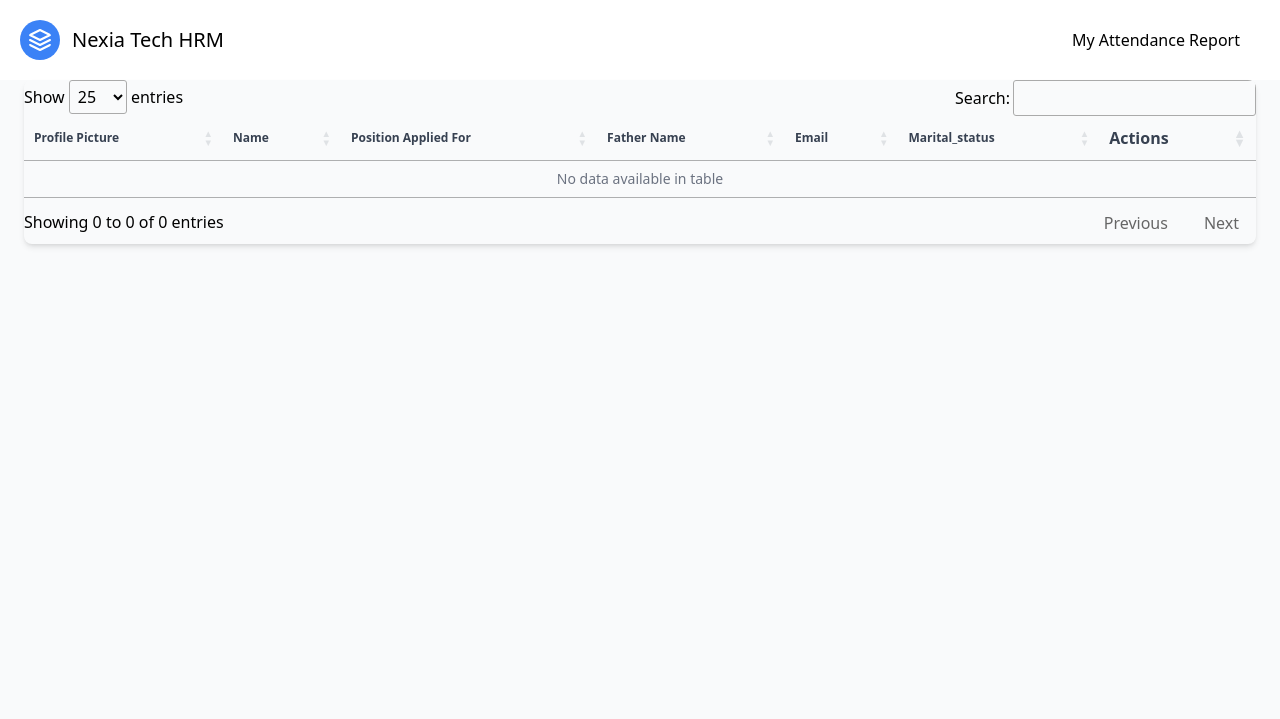
After one commit to nexia-tech/HRM, a Django app: page /hrm/applicants/ in a window 1280 px wide. The commit adds this page. Shown: the top 719 px of the page. Run offline with Django 5.2, Linux system fonts and the light colour scheme; data that the repository does not hold is empty; parts of the project's set-up code (start-up, migrations or seed data) failed here and were passed over; some libraries are stand-ins or nearby versions.

Commit message:
applicant records page created

```diff
--- a/hrm_app/urls.py
+++ b/hrm_app/urls.py
@@ -1,5 +1,5 @@
 from django.urls import path
-from hrm_app.views import UpdateTimeRecords, my_attendance, BreakTimeCalculate, break_time_stamp, TimeOut, StartThreadView, StopThreadView, employees_report, ApplicantDetailsAPI, ShiftStartTime, ShiftEndTime, thumbAttendance
+from hrm_app.views import UpdateTimeRecords, my_attendance, BreakTimeCalculate, break_time_stamp, TimeOut, StartThreadView, StopThreadView, employees_report, ApplicantDetailsAPI, ShiftStartTime, ShiftEndTime, thumbAttendance,applicants
 
 
 urlpatterns = [
@@ -19,6 +19,7 @@ urlpatterns = [
     path('api/shift-start-time/', ShiftStartTime.as_view(), name='shift-start-time'),
     path('api/shift-end-time/', ShiftEndTime.as_view(), name='shift-end-time'),
 
-    path("thumb-attendance/<int:id>/",thumbAttendance,name='thumb-attendance')
+    path("thumb-attendance/<int:id>/",thumbAttendance,name='thumb-attendance'),
+    path('applicants/',applicants,name='applicants')
 
 ]
--- a/hrm_app/views.py
+++ b/hrm_app/views.py
@@ -691,6 +691,13 @@ class ShiftEndTime(APIView):
 def thumbAttendance(request, id):
     attendances = ThumbAttendnace.objects.filter(employee__id=id)
     user = User.objects.get(id=id)
-    print(user)
     params = {'attendances': attendances}
     return render(request, 'thumb-attedance.html', params)
+
+
+def applicants(request):
+    applicant_records = ApplicantDetails.objects.all()
+    params = {
+        'applicant_records':applicant_records
+    }
+    return render(request,'applicant-records.html',params)
--- /dev/null
+++ b/templates/applicant-records.html
@@ -0,0 +1,69 @@
+{% extends 'base.html' %}
+{% block title %}
+  Attendance Report
+{% endblock %}
+
+{% block body %}
+  <section class="bg-gray-50 container mx-auto">
+    <div class="md:h-[80vh] px-6 mx-auto lg:py-0">
+      <div class="relative overflow-x-auto shadow-md sm:rounded-lg">
+        <table class="w-full text-sm text-left rtl:text-right text-gray-500 400" id="myTable">
+          <thead class="text-xs text-gray-700 uppercase bg-gray-50 700 400">
+            <tr>
+              <th scope="col" class="px-6 py-3 capitalize">Profile Picture</th>
+              <th scope="col" class="px-6 py-3 capitalize">Name</th>
+              <th scope="col" class="px-6 py-3 capitalize">Position Applied For</th>
+              <th scope="col" class="px-6 py-3 capitalize">Father Name</th>
+              <th scope="col" class="px-6 py-3 capitalize">Email</th>
+              <th scope="col" class="px-6 py-3 capitalize">marital_status</th>
+              <th scope="col" class="px-6 py-3 capitalize text-base">Actions</th>
+            </tr>
+          </thead>
+          <tbody>
+            {% for applicant_record in applicant_records %}
+              <tr class="bg-white border-b 800 700">
+                <td class="px-6 py-4 flex justify-center items-center">
+                    {% if applicant_record.upload_profile %}
+                    <img
+                    class="border-black min-w-12 border rounded-full w-14 text-center h-auto md:h-auto"
+                    src="{{applicant_record.upload_profile.url}}"
+                    alt="image of myself"
+                    />
+                    {% else %}
+                    <img alt="profile-pic" class="border-black min-w-12 border rounded-full w-14 text-center h-auto md:h-auto" src="https://api.dicebear.com/9.x/bottts-neutral/svg?eyes=robocop" />
+
+                    {% endif %}
+                  </td>
+                <td class="px-6 py-4">{{ applicant_record.name }}</td>
+                <td class="px-6 py-4">{{ applicant_record.position_applied_for }}</td>
+                <td class="px-6 py-4">{{ applicant_record.father_name }}</td>
+                <td class="px-6 py-4">{{ applicant_record.email_address }}</td>
+                <td class="px-6 py-4">{{ applicant_record.marital_status }}</td>
+                <td>
+                    <a href="#" class="text-blue-700">Edit</a> |
+                    <a href="#" class="text-blue-700">View</a>
+                  </td>
+              </tr>
+            {% endfor %}
+          </tbody>
+        </table>
+      </div>
+    </div>
+  </section>
+{% endblock %}
+
+{% block script %}
+  <script>
+    $(document).ready(function () {
+      $('#myTable').DataTable({
+        responsive: false,
+        order: [[1, 'des']],
+        pageLength: 25, // Set the number of entries per page to 10,
+        lengthMenu: [
+          [10, 25, 50, 100],
+          [10, 25, 50, 100]
+        ] //
+      })
+    })
+  </script>
+{% endblock %}
--- a/templates/base.html
+++ b/templates/base.html
@@ -35,6 +35,7 @@
           </a>
           <nav class="md:ml-auto flex flex-wrap items-center text-base justify-center">
             {% if user.is_staff %}
+            <a href="{% url "applicants" %}"  class="mr-5 hover:text-gray-500 cursor-pointer">Applicant Report</a>
             <a href="{% url "create-employee-account" %}"  class="mr-5 hover:text-gray-500 cursor-pointer">Create Employee Account</a>
             <a href="{% url "employees" %}"  class="mr-5 hover:text-gray-500 cursor-pointer">Employee Records</a>
             <a href="{% url "my-attendance" %}" class="mr-5 hover:text-gray-500 cursor-pointer">My Attendance Report</a>
--- a/templates/index.html
+++ b/templates/index.html
@@ -26,6 +26,7 @@
         </a>
         <nav class="md:ml-auto flex flex-wrap items-center text-base justify-center">
           {% if user.is_staff %}
+            <a href="{% url "applicants" %}"  class="mr-5 hover:text-gray-500 cursor-pointer">Applicant Report</a>
           <a href="{% url "create-employee-account" %}" class="mr-5 hover:text-gray-500 cursor-pointer">Create Employee Account</a>
           <a href="{% url "employees" %}"  class="mr-5 hover:text-gray-500 cursor-pointer">Employee Records</a>
           <a href="{% url "my-attendance" %}" class="mr-5 hover:text-gray-500 cursor-pointer">My Attendance Report</a>
```
Also changed, not shown: config/media/profile-picture/footer-image.png (added), config/media/profile-picture/footer-image_egzjWwd.png (added).
